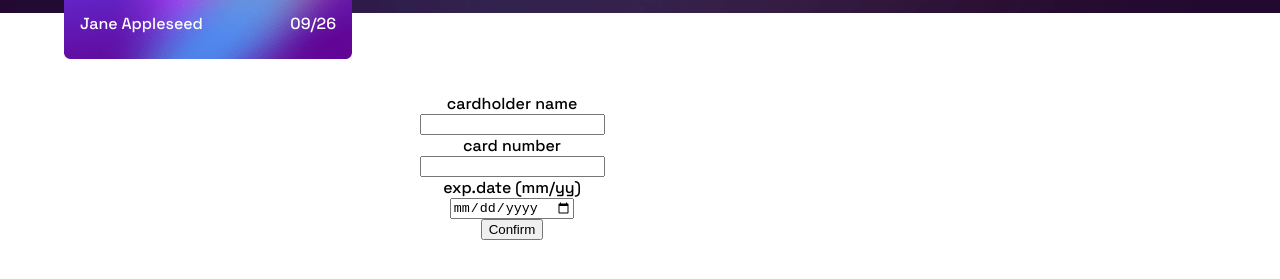
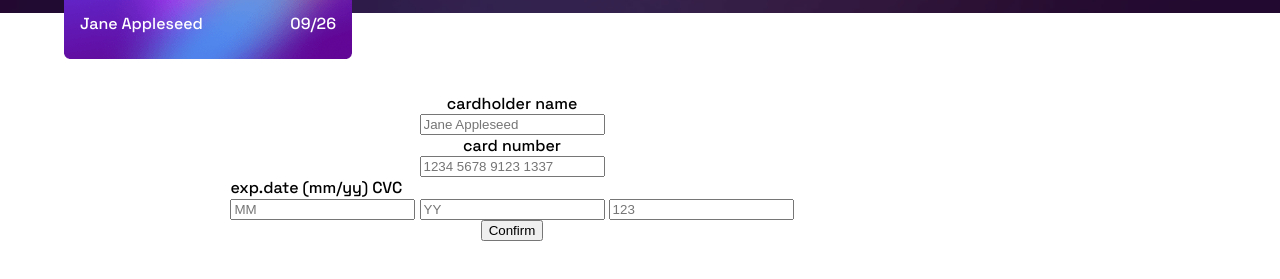
Before and after one commit to Stamwill/interactive-card, a plain HTML site: page index.html in a window 1280 px wide. Shown: the part 227-506 px from the top of the page. Drawn offline with Linux system fonts and the light colour scheme.

Commit message:
[index.html] Add data to form

```diff
--- a/index.html
+++ b/index.html
@@ -52,13 +52,52 @@
 
       <div class="formContainer">
         <form class="form" action="">
-          <label for="name">cardholder name</label>
-          <input type="text" name="name" id="name" />
-          <label for="num">card number</label>
-          <input type="number" name="num" id="num" />
-          <label for="date"> exp.date (mm/yy)</label>
-          <input type="date" name="date" id="date" />
-          <button>Confirm</button>
+          <label class="formLabel" for="name">cardholder name</label>
+          <input
+            class="input"
+            type="text"
+            name="name"
+            id="name"
+            placeholder="Jane Appleseed"
+          />
+          <label class="formLabel" for="num">card number</label>
+          <input
+            class="input numberInput"
+            type="number"
+            name="num"
+            id="num"
+            placeholder="1234 5678 9123 1337"
+          />
+          <div class="expDate">
+            <div class="headers">
+              <label class="formLabel" for="date"> exp.date (mm/yy)</label>
+              <label class="formLabel" for="cvc">CVC</label>
+            </div>
+            <div class="dateInputs">
+              <input
+                class="input numberInput dateInput"
+                type="num"
+                name="date"
+                id="date"
+                placeholder="MM"
+              />
+              <input
+                class="input numberInput dateInput"
+                type="num"
+                name="date"
+                id="date"
+                placeholder="YY"
+              />
+              <input
+                class="input numberInput dateInput"
+                type="num"
+                name="cvc"
+                id="cvc"
+                placeholder="123"
+              />
+            </div>
+          </div>
+          <button class="btn">Confirm</button>
         </form>
       </div>
     </div>
```
